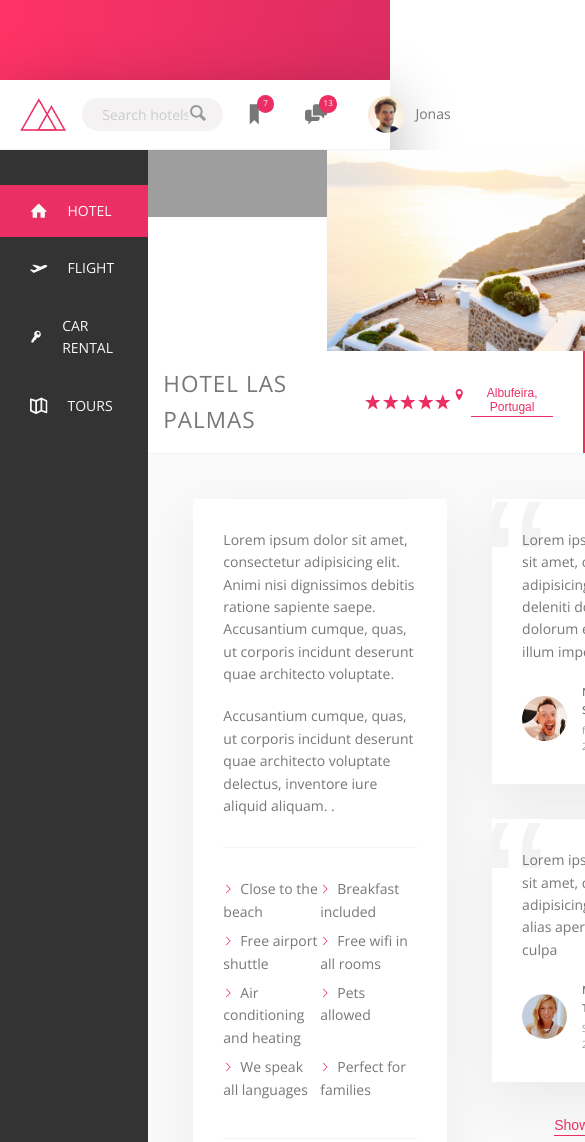
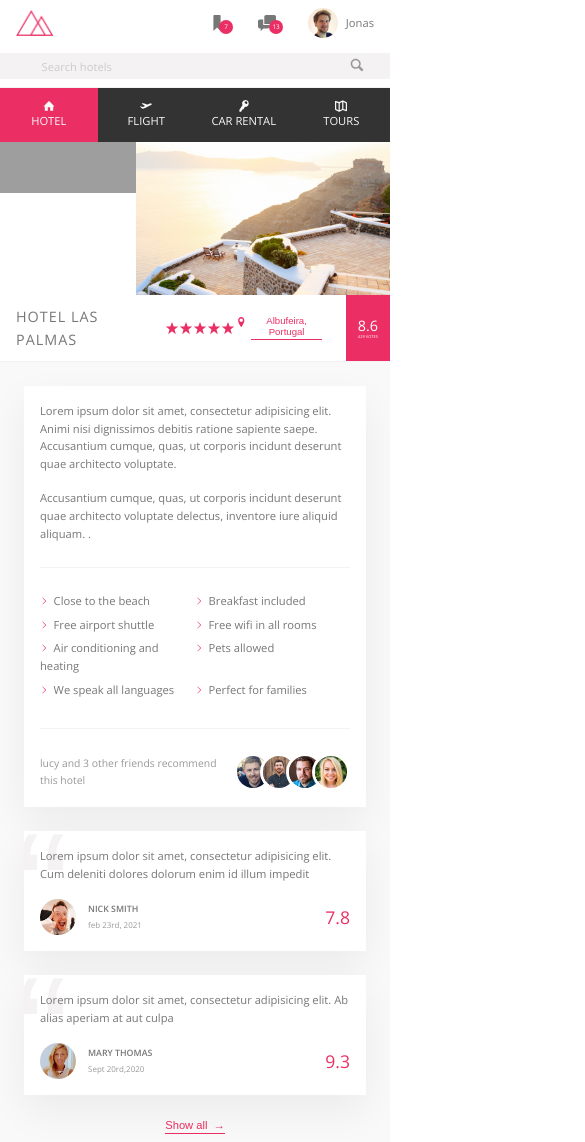
Before and after one commit to MCysneiros/Trillo-project, a website: page index.html in a window 390 px wide. Shown: the top 1142 px of the page, 585 px wide, since content can reach past the window. Drawn offline with nearby package versions, Linux system fonts and the light colour scheme; grey boxes are pictures that could not be loaded.

Commit message:
responsivity

```diff
--- a/index.html
+++ b/index.html
@@ -1,29 +1,29 @@
 <!DOCTYPE html>
 <html lang="en">
   <head>
-    <meta charset="UTF-8">
-    <meta name="viewport" content="width=device-width, initial-scale=1.0">
+    <meta charset="UTF-8" />
+    <meta name="viewport" content="width=device-width, initial-scale=1.0" />
 
-    <link href="https://fonts.googleapis.com/css?family=Open+Sans:300,400,600" rel="stylesheet">
-    <link rel="stylesheet" href="css/style.css">
-    <link rel="shortcut icon" type="image/png" href="img/favicon.png">
+    <link
+      href="https://fonts.googleapis.com/css?family=Open+Sans:300,400,600"
+      rel="stylesheet"
+    />
+    <link rel="stylesheet" href="css/main.css" />
+    <link rel="shortcut icon" type="image/png" href="img/favicon.png" />
 
     <title>trillo &mdash; Your all-in-one booking app</title>
   </head>
   <body>
     <div class="container">
       <header class="header">
-
-        <img src="img/logo.png" alt="trill logo" class="logo">
+        <img src="img/logo.png" alt="trill logo" class="logo" />
         <form action="#" class="search">
-            <input type="text" class="search-input" placeholder="Search hotels">
+          <input type="text" class="search-input" placeholder="Search hotels" />
           <button class="search-button">
             <svg class="search-icon">
               <use xlink:href="img/sprite.svg#icon-magnifying-glass"></use>
             </svg>
-
           </button>
-
         </form>
         <nav class="user-nav">
           <div class="user-nav-icon-box">
@@ -39,7 +39,11 @@
             <span class="user-nav-notification">13</span>
           </div>
           <div class="user-nav-user">
-                <img src="img/user.jpg" alt="user photo" class="user-nav-user-photo">
+            <img
+              src="img/user.jpg"
+              alt="user photo"
+              class="user-nav-user-photo"
+            />
             <span class="user-nav-user-name">Jonas</span>
           </div>
         </nav>
@@ -47,47 +51,64 @@
       <div class="content">
         <nav class="sidebar">
           <ul class="side-nav">
-
-                <li class="side-nav-item side-nav-item-active"><a href="" class="side-nav-link">
+            <li class="side-nav-item side-nav-item-active">
+              <a href="" class="side-nav-link">
                 <svg class="side-nav-icon">
                   <use xlink:href="img/sprite.svg#icon-home"></use>
                 </svg>
                 <span>Hotel</span>
-                </a></li>
-                <li class="side-nav-item"><a href="" class="side-nav-link">
+              </a>
+            </li>
+            <li class="side-nav-item">
+              <a href="" class="side-nav-link">
                 <svg class="side-nav-icon">
                   <use xlink:href="img/sprite.svg#icon-aircraft-take-off"></use>
                 </svg>
                 <span>Flight</span>
-                </a></li>
-                <li class="side-nav-item"><a href="" class="side-nav-link">
+              </a>
+            </li>
+            <li class="side-nav-item">
+              <a href="" class="side-nav-link">
                 <svg class="side-nav-icon">
                   <use xlink:href="img/sprite.svg#icon-key"></use>
                 </svg>
                 <span>Car rental </span>
-                </a></li>
-                <li class="side-nav-item"><a href="" class="side-nav-link">
+              </a>
+            </li>
+            <li class="side-nav-item">
+              <a href="" class="side-nav-link">
                 <svg class="side-nav-icon">
                   <use xlink:href="img/sprite.svg#icon-map"></use>
                 </svg>
                 <span>Tours</span>
-                </a></li>
+              </a>
+            </li>
           </ul>
 
-            <div class="legal">
-                &copy;2021 by trillo. All rights reserved.
-            </div>
+          <div class="legal">&copy;2021 by trillo. All rights reserved.</div>
         </nav>
         <main class="hotel-view">
           <div class="gallery">
             <figure class="gallery-item">
-                    <img src="img/hotel-1.jpg" alt="photo hotel 1" class="gallery-photo">
+              <img
+                src="img/hotel-1.jpg"
+                alt="photo hotel 1"
+                class="gallery-photo"
+              />
             </figure>
             <figure class="gallery-item">
-                    <img src="img/hotel-2.jpg" alt="photo hotel 2" class="gallery-photo">
+              <img
+                src="img/hotel-2.jpg"
+                alt="photo hotel 2"
+                class="gallery-photo"
+              />
             </figure>
             <figure class="gallery-item">
-                    <img src="img/hotel-3.jpg" alt="photo hotel 3" class="gallery-photo">
+              <img
+                src="img/hotel-3.jpg"
+                alt="photo hotel 3"
+                class="gallery-photo"
+              />
             </figure>
           </div>
           <div class="overview">
@@ -116,22 +137,23 @@
               <button class="btn-inline">Albufeira, Portugal</button>
             </div>
             <div class="overview-rating">
-                    <div class="overview-rating-average">
-                        8.6
-                    </div>
+              <div class="overview-rating-average">8.6</div>
               <div class="overview-rating-count">429 votes</div>
             </div>
-
           </div>
 
           <div class="detail">
             <div class="description">
-                    <p class="paragraph">Lorem ipsum dolor sit amet, consectetur adipisicing elit. Animi nisi
-                        dignissimos debitis ratione sapiente saepe. Accusantium cumque, quas, ut corporis incidunt
-                        deserunt quae architecto voluptate.</p>
-                    <p class="paragraph">Accusantium cumque, quas, ut corporis incidunt deserunt quae architecto
-                        voluptate delectus, inventore iure aliquid aliquam.
-                        .</p>
+              <p class="paragraph">
+                Lorem ipsum dolor sit amet, consectetur adipisicing elit. Animi
+                nisi dignissimos debitis ratione sapiente saepe. Accusantium
+                cumque, quas, ut corporis incidunt deserunt quae architecto
+                voluptate.
+              </p>
+              <p class="paragraph">
+                Accusantium cumque, quas, ut corporis incidunt deserunt quae
+                architecto voluptate delectus, inventore iure aliquid aliquam. .
+              </p>
               <ul class="list">
                 <li class="list-item">Close to the beach</li>
                 <li class="list-item">Breakfast included</li>
@@ -147,63 +169,56 @@
                   lucy and 3 other friends recommend this hotel
                 </p>
                 <div class="recommend-friends">
-                            <img src="img/user-3.jpg" alt="" class="recommend-photo">
-                            <img src="img/user-4.jpg" alt="" class="recommend-photo">
-                            <img src="img/user-5.jpg" alt="" class="recommend-photo">
-                            <img src="img/user-6.jpg" alt="" class="recommend-photo">
+                  <img src="img/user-3.jpg" alt="" class="recommend-photo" />
+                  <img src="img/user-4.jpg" alt="" class="recommend-photo" />
+                  <img src="img/user-5.jpg" alt="" class="recommend-photo" />
+                  <img src="img/user-6.jpg" alt="" class="recommend-photo" />
                 </div>
               </div>
-
             </div>
             <div class="user-reviews">
               <figure class="review">
                 <blockquote class="review-text">
-                            Lorem ipsum dolor sit amet, consectetur adipisicing elit. Cum deleniti dolores dolorum enim
-                            id illum impedit
+                  Lorem ipsum dolor sit amet, consectetur adipisicing elit. Cum
+                  deleniti dolores dolorum enim id illum impedit
                 </blockquote>
                 <figcaption class="review-user">
-                            <img src="img/user-1.jpg" alt="user1" class="review-photo">
+                  <img src="img/user-1.jpg" alt="user1" class="review-photo" />
                   <div class="review-user-box">
-                                <p class="review-user-name"> Nick Smith</p>
-                                <p class="review-user-date">
-                                    feb 23rd, 2021
-                                </p>
+                    <p class="review-user-name">Nick Smith</p>
+                    <p class="review-user-date">feb 23rd, 2021</p>
                   </div>
                   <div class="review-rating">7.8</div>
                 </figcaption>
               </figure>
               <figure class="review">
                 <blockquote class="review-text">
-                            Lorem ipsum dolor sit amet, consectetur adipisicing elit. Ab alias aperiam at aut culpa
+                  Lorem ipsum dolor sit amet, consectetur adipisicing elit. Ab
+                  alias aperiam at aut culpa
                 </blockquote>
                 <figcaption class="review-user">
-                            <img src="img/user-2.jpg" alt="user2" class="review-photo">
+                  <img src="img/user-2.jpg" alt="user2" class="review-photo" />
                   <div class="review-user-box">
-                                <p class="review-user-name"> Mary Thomas</p>
-                                <p class="review-user-date">
-                                    Sept 20rd,2020
-                                </p>
+                    <p class="review-user-name">Mary Thomas</p>
+                    <p class="review-user-date">Sept 20rd,2020</p>
                   </div>
                   <div class="review-rating">9.3</div>
                 </figcaption>
               </figure>
               <button class="btn-inline">Show all <span>&rarr;</span></button>
             </div>
-
           </div>
           <div class="cta">
-                    <h2 class="cta-book-now">Good news! We have 4 free rooms for your selected dates!</h2>
+            <h2 class="cta-book-now">
+              Good news! We have 4 free rooms for your selected dates!
+            </h2>
             <button class="btn">
               <span class="btn-visible"> BOOK NOW</span>
               <span class="btn-hidden">Only 4 rooms left</span>
             </button>
-
           </div>
         </main>
       </div>
-
-
     </div>
-
   </body>
 </html>
--- a/sass/_base.scss
+++ b/sass/_base.scss
@@ -17,8 +17,8 @@ Grey dark 3: #999
 */
 :root {
   --color-primary: #eb2f64;
-  --color-primary-light: #FF3366;
-  --color-primary-dark: #BA265D;
+  --color-primary-light: #ff3366;
+  --color-primary-dark: #ba265d;
 
   --color-Grey-light-1: #faf9f9;
   --color-Grey-light-2: #f4f2f2;
@@ -28,32 +28,45 @@ Grey dark 3: #999
   --color-Grey-dark-1: #333;
   --color-Grey-dark-2: #777;
   --color-Grey-dark-3: #999;
-  --shadow-light: 0 2rem 5rem rgba(0,0,0,.06);
-  --shadow-dark:0 2rem 6rem rgba(0, 0, 0, 0.3);
+  --shadow-light: 0 2rem 5rem rgba(0, 0, 0, 0.06);
+  --shadow-dark: 0 2rem 6rem rgba(0, 0, 0, 0.3);
   --line: var(--color-Grey-light-2) 1px solid;
-
 }
 
+$bp-largest: 75em;
+$bp-large: 68.75em;
+$bp-medium: 56.25em;
+$bp-small: 37.5em;
+$bp-smallest: 31.5em;
 * {
   margin: 0px;
   padding: 0px;
 }
 
-*, *:after, *:before {
+*,
+*:after,
+*:before {
   box-sizing: inherit;
 }
 
 html {
   box-sizing: border-box;
   font-size: 62.5%;
+  @media only screen and (max-width: $bp-large) {
+    font-size: 50%;
+  }
 }
 
 body {
-  font-family: 'Open Sans', sans-serif;
+  font-family: "Open Sans", sans-serif;
   font-weight: 400;
   line-height: 1.6;
-  color:var(--color-Grey-dark-2);
-  background-image: linear-gradient(to right bottom, var(--color-primary-light), var(--color-primary-dark));
+  color: var(--color-Grey-dark-2);
+  background-image: linear-gradient(
+    to right bottom,
+    var(--color-primary-light),
+    var(--color-primary-dark)
+  );
   background-size: cover;
   background-repeat: no-repeat;
   min-height: 100vh;
--- a/sass/_component.scss
+++ b/sass/_component.scss
@@ -2,7 +2,7 @@
 //LOGO//
 .logo {
   height: 3.25rem;
-  margin-left: 2rem
+  margin-left: 2rem;
 }
 
 ///////////////////////////////////////////////
@@ -12,6 +12,11 @@
   display: flex;
   align-items: center;
   justify-content: center;
+  @media only screen and (max-width: $bp-smallest) {
+    order: 1;
+    flex: 0 0 100%;
+    background-color: var(--color-Grey-light-2);
+  }
 
   &-input {
     font-family: inherit;
@@ -19,7 +24,7 @@
     background-color: var(--color-Grey-light-2);
     color: inherit;
     border: none;
-    padding: .7rem 2rem;
+    padding: 0.7rem 2rem;
     border-radius: 1000px;
     width: 90%;
     transition: all 200ms;
@@ -29,19 +34,16 @@
       outline: none;
       width: 100%;
       background-color: var(--color-Grey-light-3);
-
     }
 
     &::-webkit-input-placeholder {
       font-weight: 100;
       color: var(--color-Grey-light-4);
     }
-
   }
 
   &-input:focus + &-button {
     background-color: var(--color-Grey-light-3);
-
   }
 
   &-button {
@@ -63,7 +65,6 @@
     fill: var(--color-Grey-dark-3);
   }
 }
-
 
 ///////////////////////////////////////////////
 //USER NAV//
@@ -87,19 +88,16 @@
 
   &-icon-box {
     position: relative;
-
   }
 
   &-icon {
     height: 2.25rem;
     width: 2.25rem;
     fill: var(--color-Grey-dark-2);
-
-
   }
 
   &-notification {
-    font-size: .8rem;
+    font-size: 0.8rem;
     height: 1.75rem;
     width: 1.75rem;
     border-radius: 50%;
@@ -111,21 +109,16 @@
     display: flex;
     justify-content: center;
     align-items: center;
-
   }
 
   &-user-photo {
     height: 3.75rem;
     border-radius: 50%;
     margin-right: 1rem;
-
-
   }
 
   &-user-name {
-
   }
-
 }
 
 ///////////////////////////////////////////////
@@ -135,18 +128,28 @@
   font-size: 1.4rem;
   margin-top: 3.5rem;
   list-style: none;
+  @media only screen and (max-width: $bp-medium) {
+    display: flex;
+    margin: 0;
+  }
 
   &-item {
     position: relative;
+    @media only screen and (max-width: $bp-medium) {
+      flex: 1;
+      margin-bottom: 0;
+    }
 
     &:not(:last-child) {
-      margin-bottom: .5rem;
+      @media only screen and (max-width: $bp-medium) {
+        margin-bottom: 0;
+      }
+      margin-bottom: 0.5rem;
     }
-
   }
 
   &-item::before {
-    content: '';
+    content: "";
     position: absolute;
     left: 0;
     top: 0;
@@ -154,19 +157,18 @@
     width: 3px;
     background-color: var(--color-primary);
     transform: scaleY(0);
-    transition: transform .2s,
-    width .4s cubic-bezier(1, 0, 0, 1) .2s,
-    background-color .1s;
-
+    transition: transform 0.2s, width 0.4s cubic-bezier(1, 0, 0, 1) 0.2s,
+      background-color 0.1s;
   }
 
-  &-item:hover:before, &-item-active::before {
+  &-item:hover:before,
+  &-item-active::before {
     transform: scaleY(1);
     width: 100%;
   }
 
   &-item:active::before {
-    background-color: var(--color-primary-light)
+    background-color: var(--color-primary-light);
   }
 
   &-link:link,
@@ -180,6 +182,15 @@
     position: relative;
     align-items: center;
     z-index: 10;
+    @media only screen and (max-width: $bp-medium) {
+      justify-content: center;
+      padding: 2rem;
+    }
+    @media only screen and (max-width: $bp-small) {
+      flex-direction: column;
+      padding: 1.5rem 0.5rem;
+      align-items: center;
+    }
   }
 
   &-icon {
@@ -187,7 +198,11 @@
     height: 1.75rem;
     margin-right: 2rem;
     fill: currentColor;
-
+    @media only screen and (max-width: $bp-small) {
+      margin-right: 0;
+      width: 1.5rem;
+      height: 1.5rem;
+    }
   }
 }
 
@@ -198,7 +213,9 @@
   color: var(--color-Grey-light-4);
   text-align: center;
   padding: 2.5rem;
-
+  @media only screen and (max-width: $bp-medium) {
+    display: none;
+  }
 }
 
 ///////////////////////////////////////////////
@@ -216,7 +233,6 @@
 ///////////////////////////////////////////////
 // HOTEL//
 
-
 .overview {
   display: flex;
   border-bottom: var(--color-Grey-light-2) 1px solid;
@@ -228,7 +244,10 @@
     text-transform: uppercase;
     letter-spacing: 1px;
     padding: 1.5rem;
-
+    @media only screen and (max-width: $bp-small) {
+      font-size: 1.8rem;
+      padding: 1.25rem 2rem;
+    }
   }
 
   &-stars {
@@ -241,18 +260,16 @@
     width: 1.75rem;
     height: 1.75rem;
     fill: var(--color-primary);
-
   }
 
   &-location {
     font-size: 1.2rem;
     display: flex;
     vertical-align: center;
-
   }
 
   &-location-icon {
-    margin-right: .5rem;
+    margin-right: 0.5rem;
   }
 
   &-rating {
@@ -265,26 +282,31 @@
     align-items: center;
     justify-content: center;
     flex-direction: column;
-
-
+    @media only screen and (max-width: $bp-small) {
+      padding: 0 1.5rem;
+    }
   }
 
   &-rating-count {
-    font-size: .8rem;
+    font-size: 0.8rem;
     text-transform: uppercase;
-
+    @media only screen and (max-width: $bp-small) {
+      font-size: 0.5rem;
+    }
   }
 
   &-rating-average {
     font-size: 2.25rem;
     font-weight: 300;
     margin-bottom: -3px;
+    @media only screen and (max-width: $bp-small) {
+      font-size: 1.8rem;
+    }
   }
 }
 
 ///////////////////////////////////////////////
 // btn//
-
 
 .btn-inline {
   border: none;
@@ -314,15 +336,12 @@
     outline: none;
     animation: pulsate 1s infinite;
   }
-
-
 }
 
 @keyframes pulsate {
   0% {
     transform: scale(1);
     box-shadow: none;
-
   }
   50% {
     transform: scale(1.05);
@@ -331,7 +350,6 @@
   100% {
     transform: scale(1);
     box-shadow: none;
-
   }
 }
 
@@ -340,7 +358,6 @@
 .paragraph:not(:last-of-type) {
   margin-bottom: 2rem;
 }
-
 
 ///////////////////////////////////////////////
 // liste//
@@ -359,7 +376,7 @@
   }
 
   &-item:before {
-    content: '';
+    content: "";
     display: inline-block;
     height: 1rem;
     width: 1rem;
@@ -369,14 +386,14 @@
     //background-size: cover;
     //newer browsers
     background-color: var(--color-primary);
-    -webkit-mask-image: url(../img/chevron-thin-right.svg);
-    mask-image: url(../img/chevron-thin-right.svg);
-    -webkit-mask-size: cover;
-    mask-size: cover;
-
+    @supports (-webkit-mask-image: url()) or (mask-image: url()) {
+      -webkit-mask-image: url(../img/chevron-thin-right.svg);
+      mask-image: url(../img/chevron-thin-right.svg);
+      -webkit-mask-size: cover;
+      mask-size: cover;
+    }
   }
 }
-
 
 ///////////////////////////////////////////////
 // recommend//
@@ -391,7 +408,7 @@
   }
 
   &-friends {
-
+    display: flex;
   }
 
   &-photo {
@@ -404,7 +421,6 @@
     &:not(:last-child) {
       margin-right: -1.5rem;
     }
-
   }
 }
 
@@ -417,6 +433,10 @@
   margin-bottom: 3.5rem;
   position: relative;
   overflow: hidden;
+  @media only screen and (max-width: $bp-medium) {
+    padding: 2rem;
+    margin-bottom: 3rem;
+  }
 
   &-text {
     margin-bottom: 2rem;
@@ -445,7 +465,6 @@
     font-weight: 600;
     margin-bottom: 0.4rem;
     font-size: 1.1rem;
-
   }
 
   &-user-date {
@@ -459,7 +478,7 @@
   }
 
   &::before {
-    content: '\201c';
+    content: "\201c";
     position: absolute;
     top: -2.75rem;
     left: -1rem;
@@ -477,7 +496,9 @@
 .cta {
   padding: 3.5rem 0;
   text-align: center;
-
+  @media only screen and (max-width: $bp-medium) {
+    padding: 2.5 0rem;
+  }
   &-book-now {
     font-size: 1.5rem;
     text-transform: uppercase;
@@ -493,7 +514,11 @@
   border-radius: 1000px;
   font-weight: 300;
   color: #fff;
-  background-image: linear-gradient(to right, var(--color-primary-light), var(--color-primary-dark));
+  background-image: linear-gradient(
+    to right,
+    var(--color-primary-light),
+    var(--color-primary-dark)
+  );
   position: relative;
   overflow: hidden;
   cursor: pointer;
@@ -503,7 +528,6 @@
     width: 100%;
     display: inline-block;
     transition: all 0.2s;
-
   }
 
   &-visible {
@@ -516,11 +540,14 @@
     left: 0;
     top: -100%;
     padding: 2rem 0;
-
   }
 
   &:hover {
-    background-image: linear-gradient(to right, var(--color-primary-dark), var(--color-primary-light));
+    background-image: linear-gradient(
+      to right,
+      var(--color-primary-dark),
+      var(--color-primary-light)
+    );
   }
 
   &:hover &-visible {
--- a/sass/_layout.scss
+++ b/sass/_layout.scss
@@ -1,9 +1,15 @@
+@import "base";
 .container {
   max-width: 120rem;
   margin: 8rem auto;
   background-color: var(--color-Grey-light-2);
   box-shadow: var(--shadow-dark);
   min-height: 50rem;
+  @media only screen and (max-width: $bp-largest) {
+    margin: 0;
+    max-width: 100%;
+    width: 100%;
+  }
 }
 
 .header {
@@ -13,12 +19,19 @@
   display: flex;
   justify-content: space-between;
   align-items: center;
-  font-size:1.4em;
+  font-size: 1.4em;
+  @media only screen and (max-width: $bp-smallest) {
+    flex-wrap: wrap;
+    height: 11rem;
+    align-content: space-around;
+  }
 }
 
 .content {
   display: flex;
-
+  @media only screen and (max-width: $bp-medium) {
+    flex-direction: column;
+  }
 }
 
 .sidebar {
@@ -27,34 +40,44 @@
   display: flex;
   flex-direction: column;
   justify-content: space-between;
-
 }
 
 .hotel-view {
   background-color: #fff;
   flex: 1;
-
 }
 
-.detail{
+.detail {
   display: flex;
   padding: 4.5rem;
   background-color: var(--color-Grey-light-1);
   border-bottom: var(--line);
   font-size: 1.4rem;
-
-
+  @media only screen and (max-width: $bp-medium) {
+    padding: 3rem;
+  }
+  @media only screen and (max-width: $bp-small) {
+    flex-direction: column;
+  }
 }
 
-.description{
-background-color: #fff;
+.description {
+  background-color: #fff;
   box-shadow: var(--shadow-light);
   flex: 0 0 60%;
-  margin-right: 4.50rem;
-  padding:3rem;
+  margin-right: 4.5rem;
+  padding: 3rem;
+  @media only screen and (max-width: $bp-medium) {
+    padding: 2rem;
+    margin-right: 3rem;
+  }
+  @media only screen and (max-width: $bp-small) {
+    margin-right: 0;
+    margin-bottom: 3rem;
+  }
 }
 
-.user-reviews{
+.user-reviews {
   flex: 1;
   display: flex;
   flex-direction: column;
```
Also changed, not shown: css/main.css (added), css/style.css (deleted), 1 other file. Lines whose indentation alone changed are shown as unchanged.
